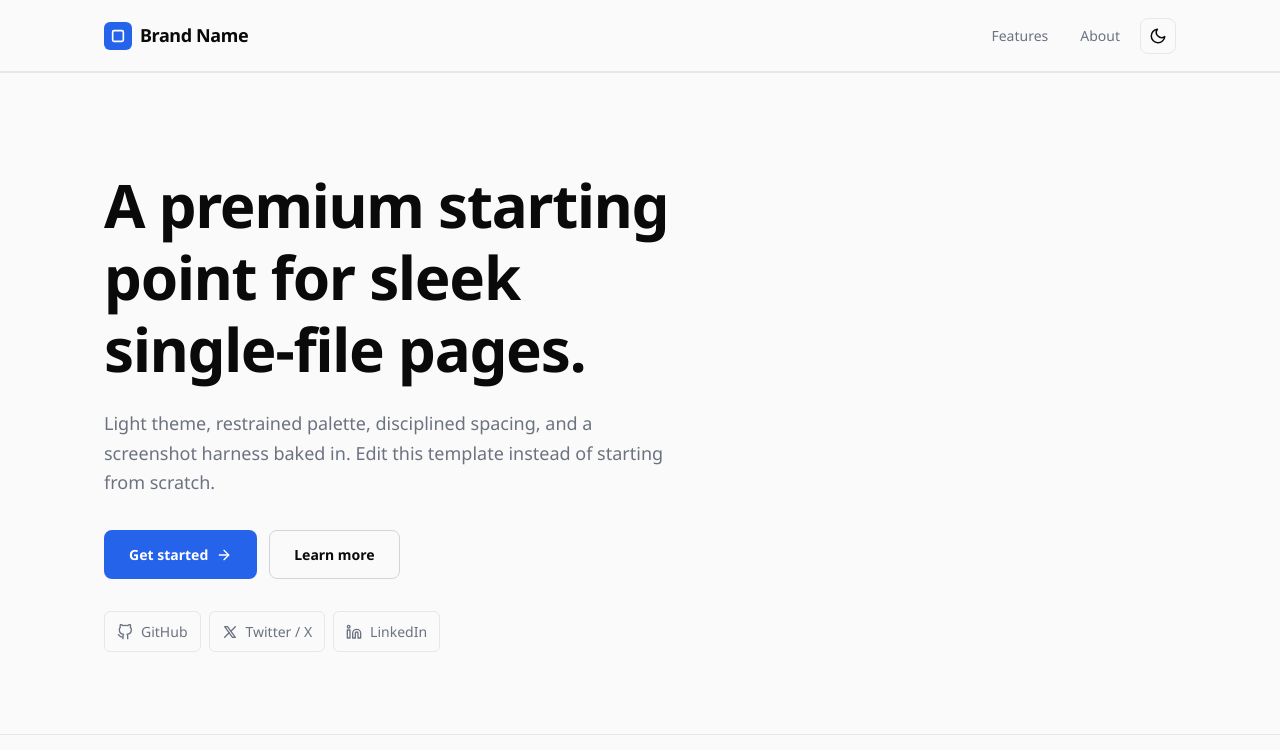
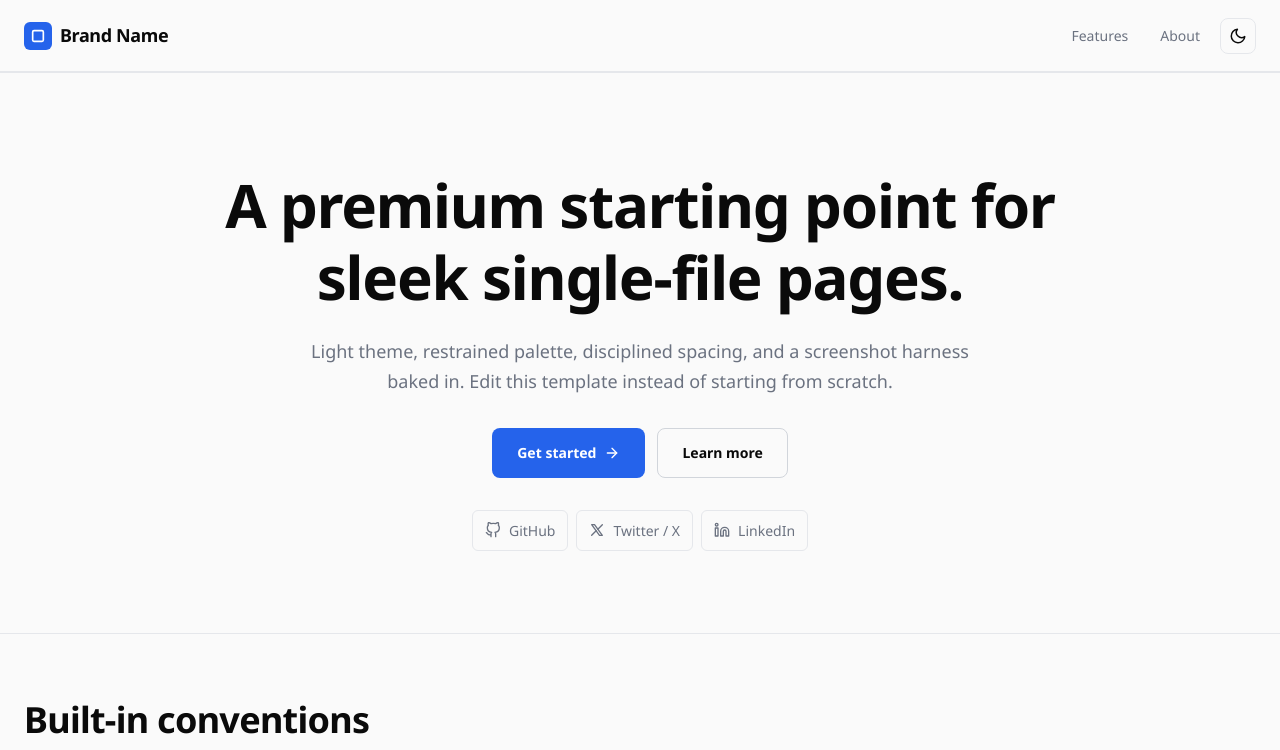
Before and after one commit to jamesbuckett/skill-style-guide, a plain HTML site: page assets/index.html in a window 1280 px wide. Shown: the top 750 px of the page. Drawn offline with Linux system fonts and the light colour scheme.

Commit message:
template: center hero, add categorical palette, scroll-reveal TOC
- assets/index.html: center-align hero (h1, lede, buttons, branding),
  widen --max-width 1120→1280, relax hero/section max-widths from 56ch
  to 28ch/64ch so content breathes on desktop instead of squashing into
  a narrow left column. Add --cat-1…--cat-7 ROYGBIV tokens for data-viz
  use (light + dark variants).
- SKILL.md: document the categorical-palette exception — restricted to
  charts/diagrams/badges, never for CTAs/headings/chrome.
- references/long-form-components.md: TOC now hides on the hero and
  fades in once the hero scrolls out, so the reading frame stays quiet
  during the initial hook.

Co-Authored-By: Claude Opus 4.7 (1M context) <noreply@anthropic.com>

```diff
--- a/assets/index.html
+++ b/assets/index.html
@@ -32,6 +32,18 @@
       --accent-hover: color-mix(in srgb, var(--accent) 88%, black);
       --accent-soft: color-mix(in srgb, var(--accent) 12%, var(--bg));
 
+      /* Categorical (data-viz) palette. ROYGBIV for charts, multi-series
+         diagrams, or taxonomy badges only. Do NOT use for CTAs, headings,
+         links, or chrome — the one-accent rule above still applies. cat-5
+         intentionally matches --accent so charts harmonise with the brand. */
+      --cat-1: #DC2626;  /* red */
+      --cat-2: #EA580C;  /* orange */
+      --cat-3: #CA8A04;  /* yellow */
+      --cat-4: #16A34A;  /* green */
+      --cat-5: #2563EB;  /* blue */
+      --cat-6: #4F46E5;  /* indigo */
+      --cat-7: #7C3AED;  /* violet */
+
       /* Spacing scale: 4 / 8 / 12 / 16 / 24 / 32 / 48 / 64 / 96 */
       --space-1: 4px;
       --space-2: 8px;
@@ -61,7 +73,7 @@
       --radius-lg: 12px;
       --shadow-sm: 0 1px 2px rgba(10, 10, 10, 0.04);
       --shadow: 0 1px 3px rgba(10, 10, 10, 0.06), 0 1px 2px rgba(10, 10, 10, 0.04);
-      --max-width: 1120px;
+      --max-width: 1280px;
       --transition: 180ms ease;
     }
 
@@ -73,6 +85,14 @@
       --border: #27272A;
       --border-strong: #3F3F46;
       --accent-soft: color-mix(in srgb, var(--accent) 18%, var(--bg));
+      /* Categorical palette — lifted for near-black backgrounds. */
+      --cat-1: #F87171;
+      --cat-2: #FB923C;
+      --cat-3: #FACC15;
+      --cat-4: #4ADE80;
+      --cat-5: #60A5FA;
+      --cat-6: #818CF8;
+      --cat-7: #A78BFA;
       --shadow-sm: 0 1px 2px rgba(0, 0, 0, 0.35);
       --shadow: 0 1px 3px rgba(0, 0, 0, 0.5), 0 1px 2px rgba(0, 0, 0, 0.3);
     }
@@ -199,12 +219,15 @@
        ------------------------------------------------------------------ */
     .hero {
       padding-block: var(--space-9) var(--space-8);
+      text-align: center;
     }
     .hero h1 {
-      max-width: 18ch;
+      max-width: 28ch;
+      margin-inline: auto;
     }
     .hero .lede {
-      max-width: 56ch;
+      max-width: 64ch;
+      margin-inline: auto;
       color: var(--text-muted);
       font-size: 1.125rem;
       margin-top: var(--space-5);
@@ -212,6 +235,7 @@
     .hero-actions {
       display: flex;
       flex-wrap: wrap;
+      justify-content: center;
       gap: var(--space-3);
       margin-top: var(--space-6);
     }
@@ -243,6 +267,8 @@
     /* Personal branding row */
     .branding {
       display: flex;
+      flex-wrap: wrap;
+      justify-content: center;
       gap: var(--space-2);
       margin-top: var(--space-6);
       list-style: none;
@@ -266,7 +292,7 @@
        Section + cards
        ------------------------------------------------------------------ */
     section { padding-block: var(--space-8); border-top: 1px solid var(--border); }
-    .section-head { max-width: 56ch; margin-bottom: var(--space-7); }
+    .section-head { max-width: 64ch; margin-bottom: var(--space-7); }
     .section-head h2 { margin-bottom: var(--space-3); }
     .section-head p { color: var(--text-muted); }
 
```
Also changed, not shown: 2 other files.
